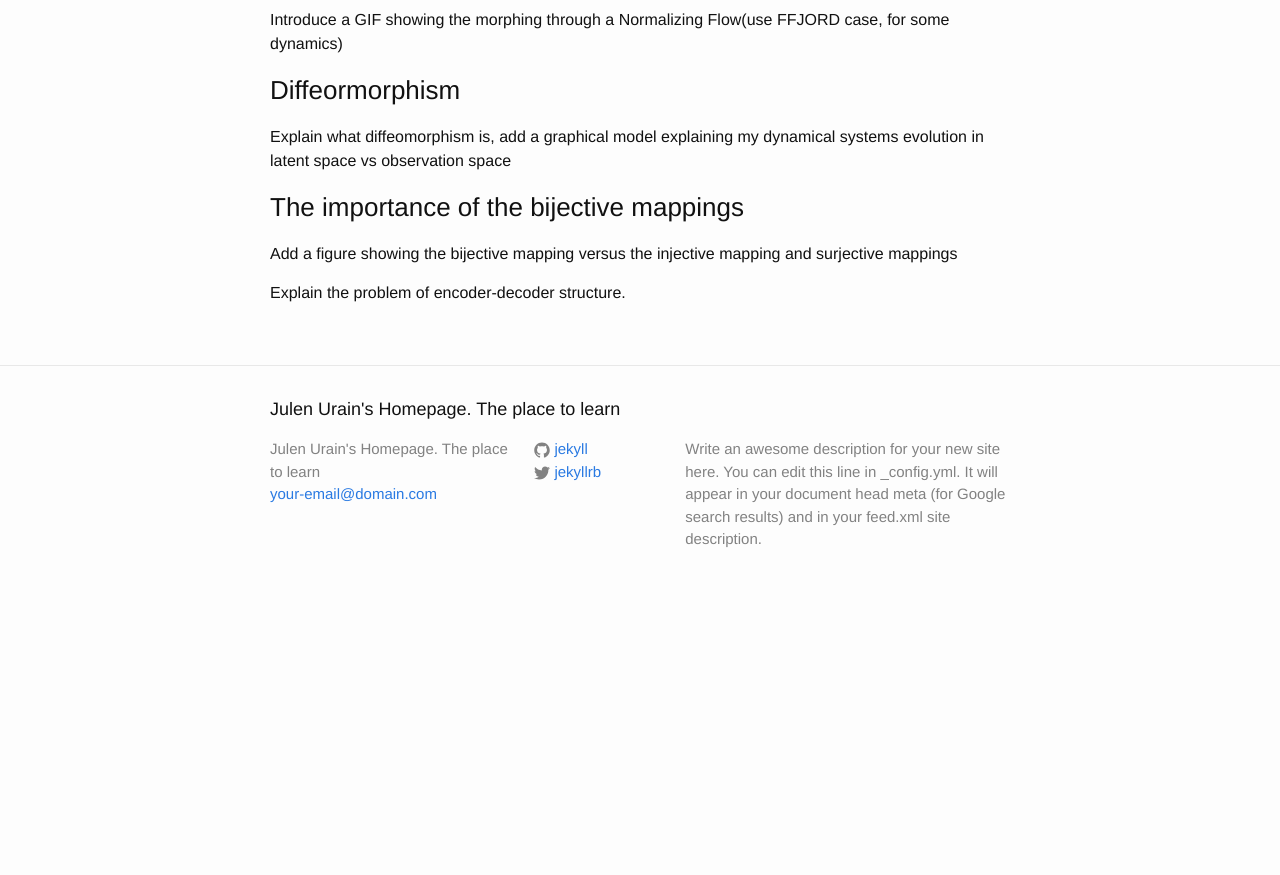
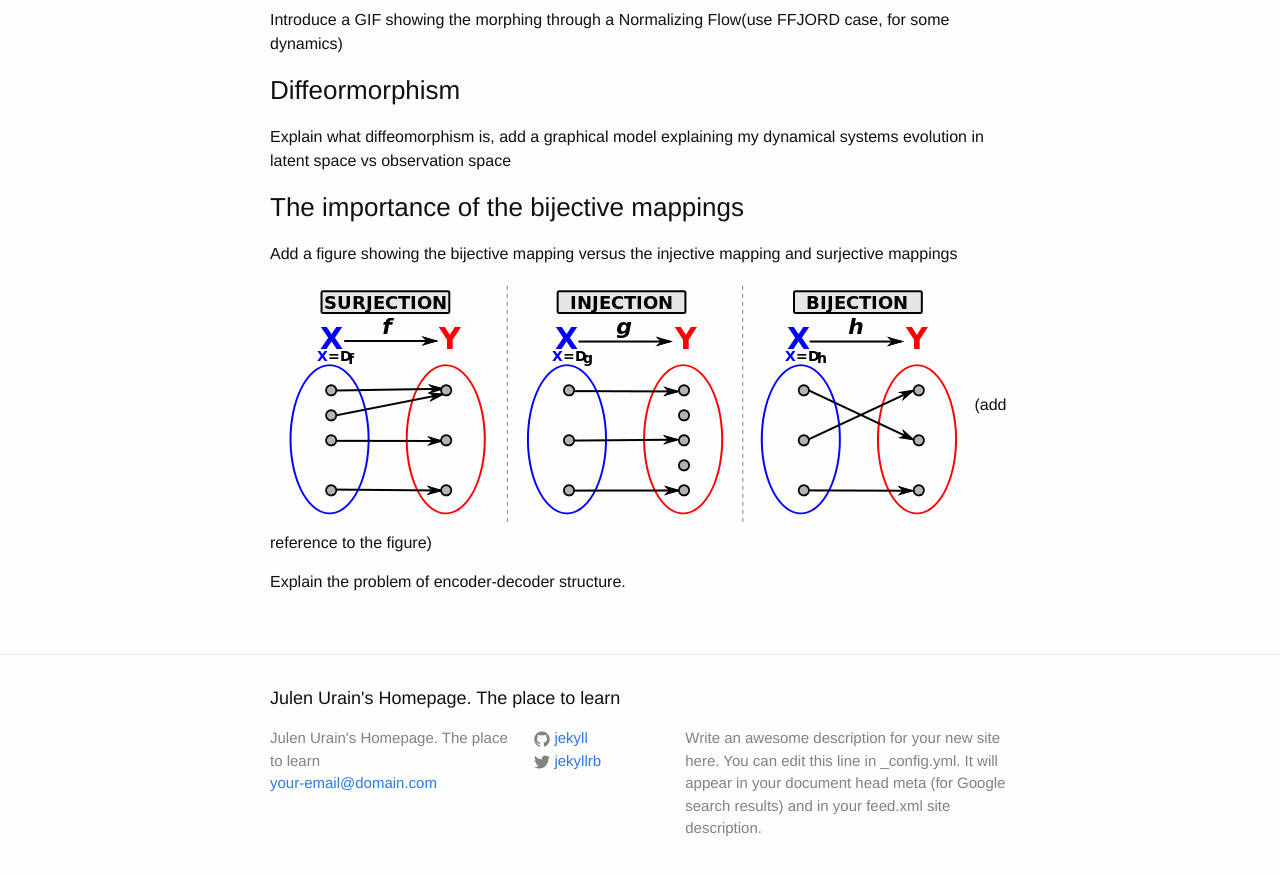
Before and after one commit to TheCamusean/theCamusean.github.io, a Jekyll site: the page built from _posts/2020-07-05-ImitationFlows.md, in a window 1280 px wide and 900 px high, scrolled down 2336 px. Shown: the top 875 px of the window. Built offline with Jekyll 4.4.1, drawn with Linux system fonts in a browser that asks for light colours; our own code applies the rules of GitHub Pages for plain Markdown files; before the commit the page ends 2947 px from its top, so only the background shows below that.

Commit message:
injective bijective

```diff
--- a/_posts/2020-07-05-ImitationFlows.md
+++ b/_posts/2020-07-05-ImitationFlows.md
@@ -45,4 +45,7 @@ Explain what diffeomorphism is, add a graphical model explaining my dynamical sy
 
 Add a figure showing the bijective mapping versus the injective mapping and surjective mappings
 
+![Image](/Figures/injective_bijective.png) (add reference to the figure)
+
+
 Explain the problem of encoder-decoder structure.
```
Also changed, not shown: Figures/injective_bijective.png (added).
